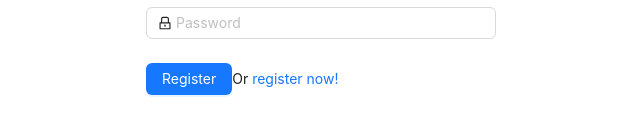
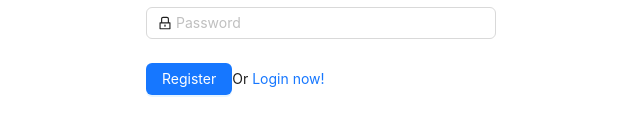
Before and after one commit to Bibiruu/BOOKING_SYSTEM_FRONTEND, a React (Create React App) app: page /registration in a window 1280 px wide. Shown: the part 605-740 px from the top of the page, without its empty margins (319-959 px from the left). Built offline with nearby package versions, Linux system fonts and the light colour scheme.

Commit message:
Register update

```diff
--- a/src/components/Login.jsx
+++ b/src/components/Login.jsx
@@ -2,7 +2,7 @@
 import { LockOutlined, UserOutlined } from "@ant-design/icons";
 import { Button, Checkbox, Form, Input, message } from "antd";
 import { instance } from "../utils/api";
-import { useNavigate } from "react-router-dom";
+import { useNavigate, Link } from "react-router-dom";
 
 const Login = () => {
   const navigate = useNavigate();
@@ -88,7 +88,7 @@
           >
             Log in
           </Button>
-          Or <a href="/registration">register now!</a>
+          Or <Link to="/registration">register now!</Link>
         </Form.Item>
       </Form>
     </div>
--- a/src/components/Registration.jsx
+++ b/src/components/Registration.jsx
@@ -2,7 +2,7 @@
 import { LockOutlined, UserOutlined, HomeOutlined, PhoneOutlined, NumberOutlined, MailOutlined  } from "@ant-design/icons";
 import { Button, Form, Input, message } from "antd";
 import { instance } from "../utils/api";
-import { useNavigate } from "react-router-dom";
+import { useNavigate, Link } from "react-router-dom";
 
 const Registration = () => {
   const navigate = useNavigate();
@@ -170,7 +170,7 @@
           >
             Register
           </Button>
-          Or <a href="/">register now!</a>
+          Or <Link to="/">Login now!</Link>
         </Form.Item>
       </Form>
     </div>
```
